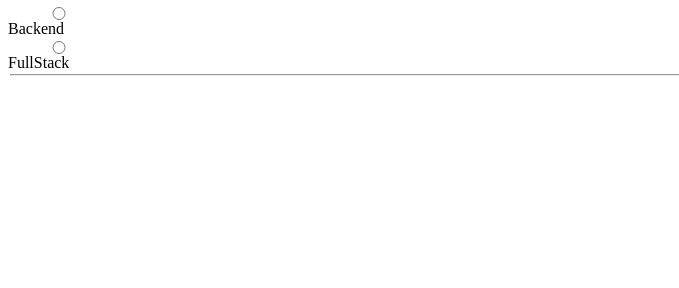
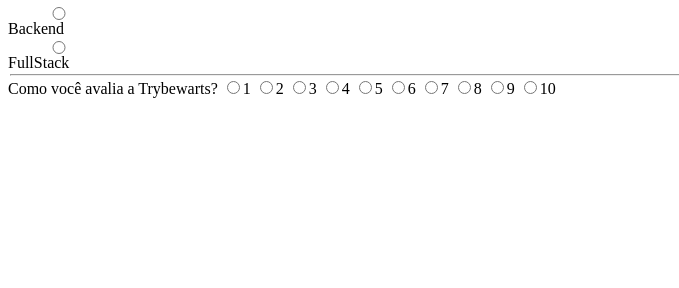
Before and after one commit to thales-bpl/trybewarts, a website: page index.html in a window 1280 px wide. Shown: the part 242-530 px from the top of the page, 0-679 px from the left. Drawn offline with Linux system fonts and the light colour scheme.

Commit message:
requisito 14

```diff
--- a/index.html
+++ b/index.html
@@ -52,6 +52,19 @@
           </div>
         </section>
         <hr>
+        <section>
+          <label for="" id="label-rate">Como você avalia a Trybewarts?</label>
+          <input type="radio" name="rate" value="1">1</input>
+          <input type="radio" name="rate" value="2">2</input>
+          <input type="radio" name="rate" value="3">3</input>
+          <input type="radio" name="rate" value="4">4</input>
+          <input type="radio" name="rate" value="5">5</input>
+          <input type="radio" name="rate" value="6">6</input>
+          <input type="radio" name="rate" value="7">7</input>
+          <input type="radio" name="rate" value="8">8</input>
+          <input type="radio" name="rate" value="9">9</input>
+          <input type="radio" name="rate" value="10">10</input>
+        </section>
 
       </form>
       <img id="trybewarts-forms-logo" src="images/trybewarts-colored.svg" alt="logo-da-escola">
--- a/style.css
+++ b/style.css
@@ -67,3 +67,8 @@
   display: flex;
   flex-direction: column;
 }
+
+#section-3 {
+  display: flex;
+  flex-wrap: nowrap;
+}
```
